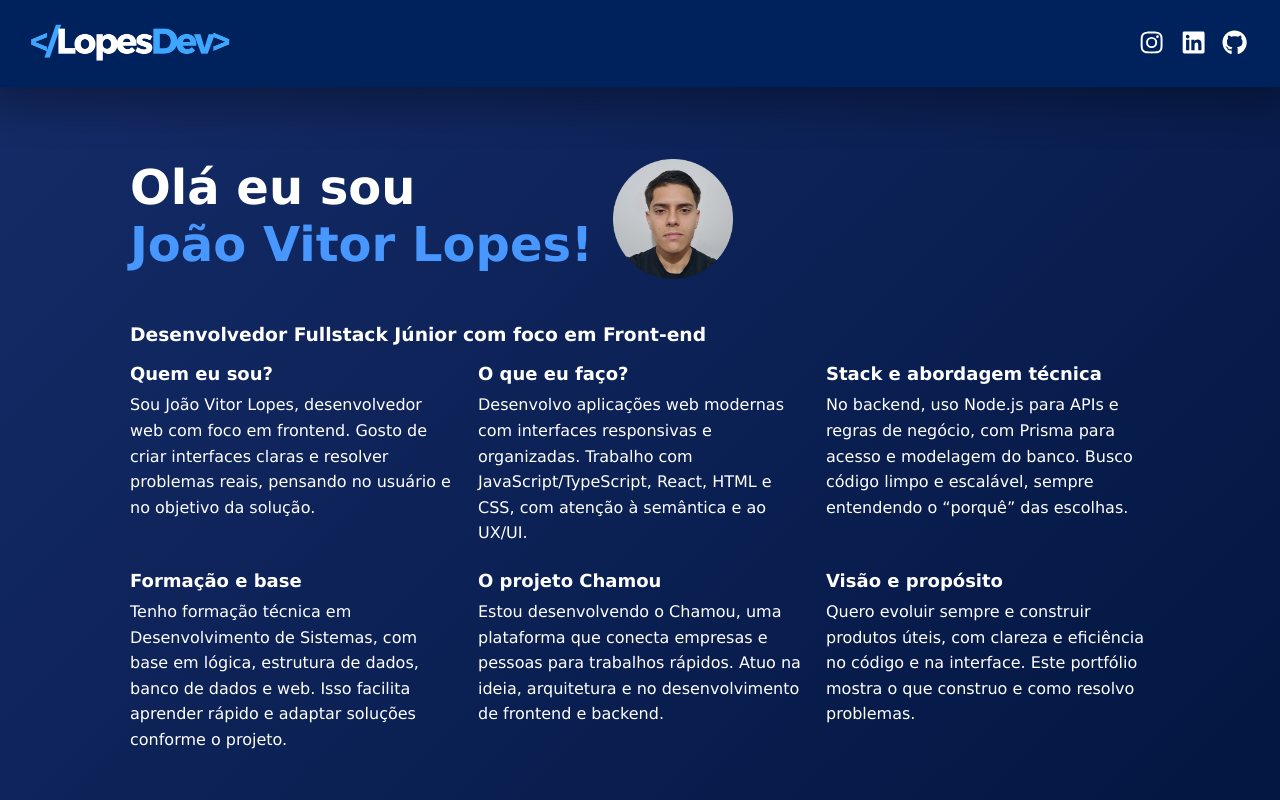
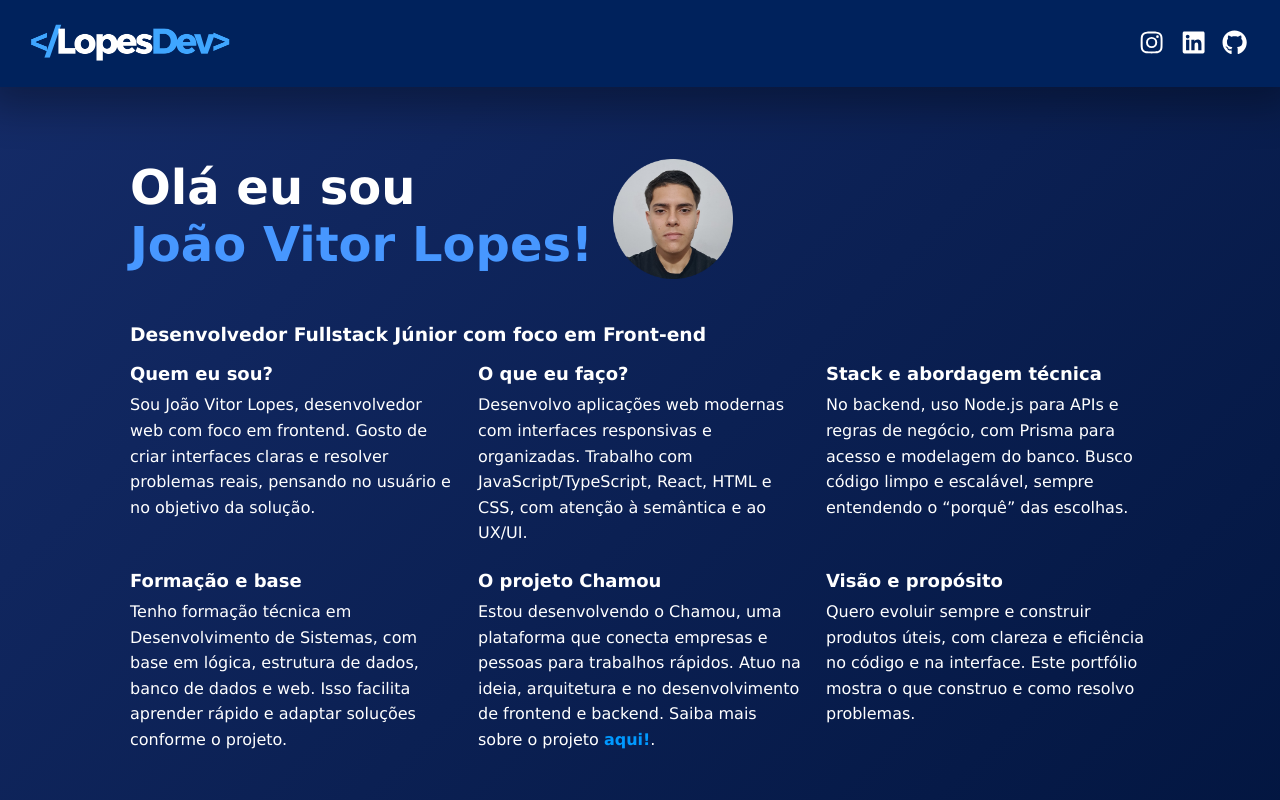
Before and after one commit to lopessjv07/profile, a React (Vite) app in the folder profile/: page / in a window 1280 px wide. Shown: the top 800 px of the page. Built offline with nearby package versions, Linux system fonts and the light colour scheme.

Commit message:
links resolved

```diff
--- a/profile/src/components/Body.tsx/Body.css
+++ b/profile/src/components/Body.tsx/Body.css
@@ -7,6 +7,11 @@ body {
     margin: 0;
     background: linear-gradient(135deg, #152c69 0%, #01143d 100%);
     color: rgb(255, 255, 255);
+}
+
+a{
+    text-decoration: none;
+    color: rgb(0, 153, 255);
 }
 
 /* Container geral do conteúdo */
--- a/profile/src/components/Body.tsx/Body.tsx
+++ b/profile/src/components/Body.tsx/Body.tsx
@@ -61,7 +61,12 @@ function Body() {
               <p className="about__text">
                 Estou desenvolvendo o Chamou, uma plataforma que conecta
                 empresas e pessoas para trabalhos rápidos. Atuo na ideia,
-                arquitetura e no desenvolvimento de frontend e backend.
+                arquitetura e no desenvolvimento de frontend e backend. Saiba
+                mais sobre o projeto{" "}
+                <a href="https://chamou-preview.vercel.app/">
+                  <strong>aqui!</strong>
+                </a>
+                .
               </p>
             </article>
 
```
